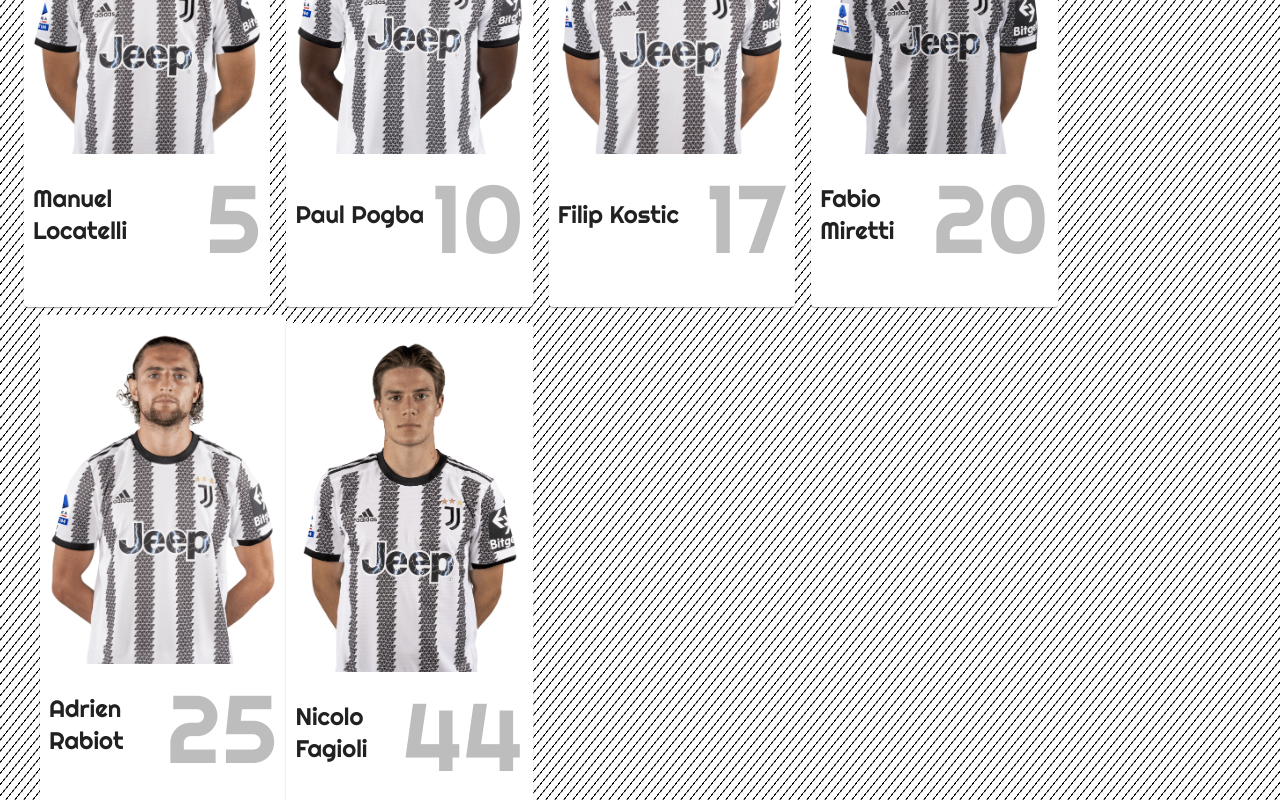
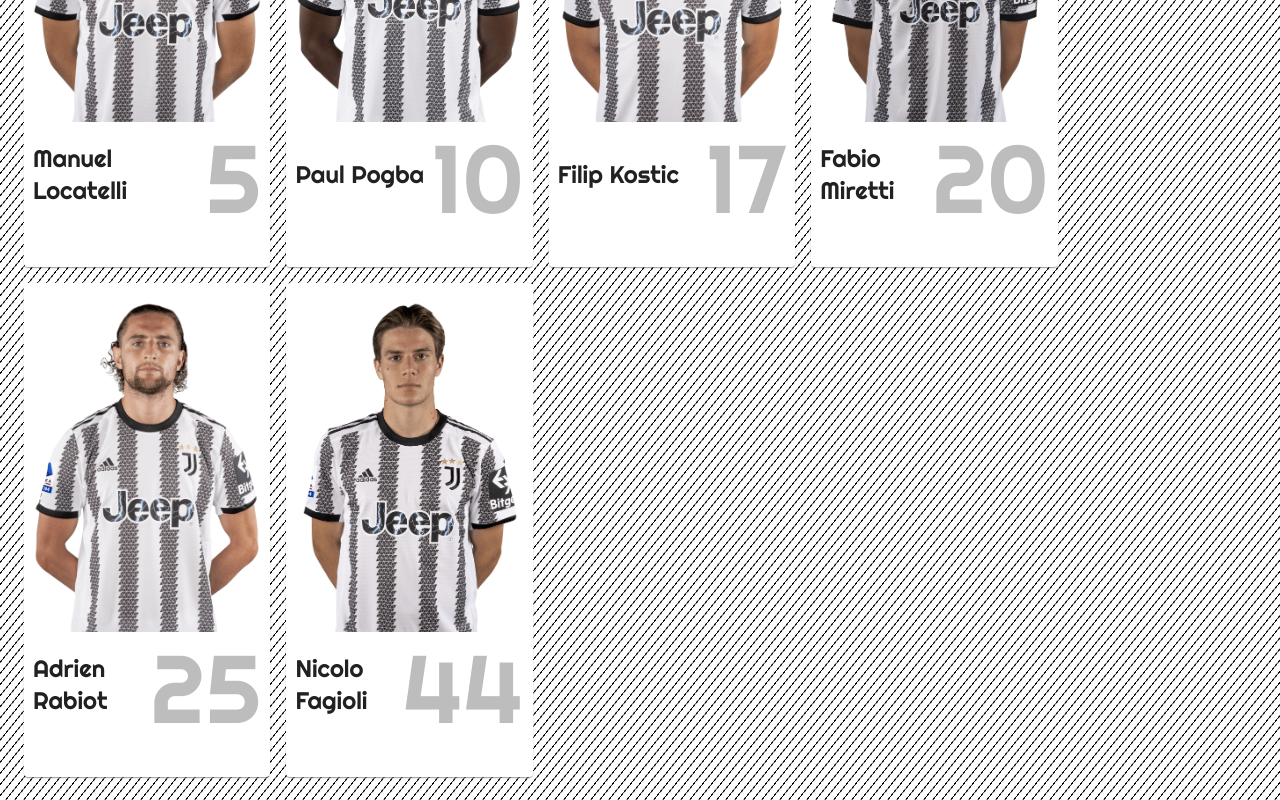
Before and after one commit to maci-kb24/juventus-app, a React (Vite) app: page /team in a window 1280 px wide. Shown: the part 2360-3160 px from the top of the page. Built offline with nearby package versions, Linux system fonts and the light colour scheme.

Commit message:
fix card spacing in team component

```diff
--- a/src/pages/team.css
+++ b/src/pages/team.css
@@ -1,4 +1,8 @@
-.css-1f89vao-MuiStack-root  div:last-child {
-  margin-top: 8px;
+.css-1sj2t5c:nth-child(5) {
+  margin-top: 16px;
   margin-left:0px;
 }
+.css-1sj2t5c:nth-child(6) {
+  margin-top: 16px;
+  margin-left: 16px;
+}
```
Also changed, not shown: src/pages/Team.jsx (+0 -25 lines), 1 other file (tests, documents, lock files or other folders).
